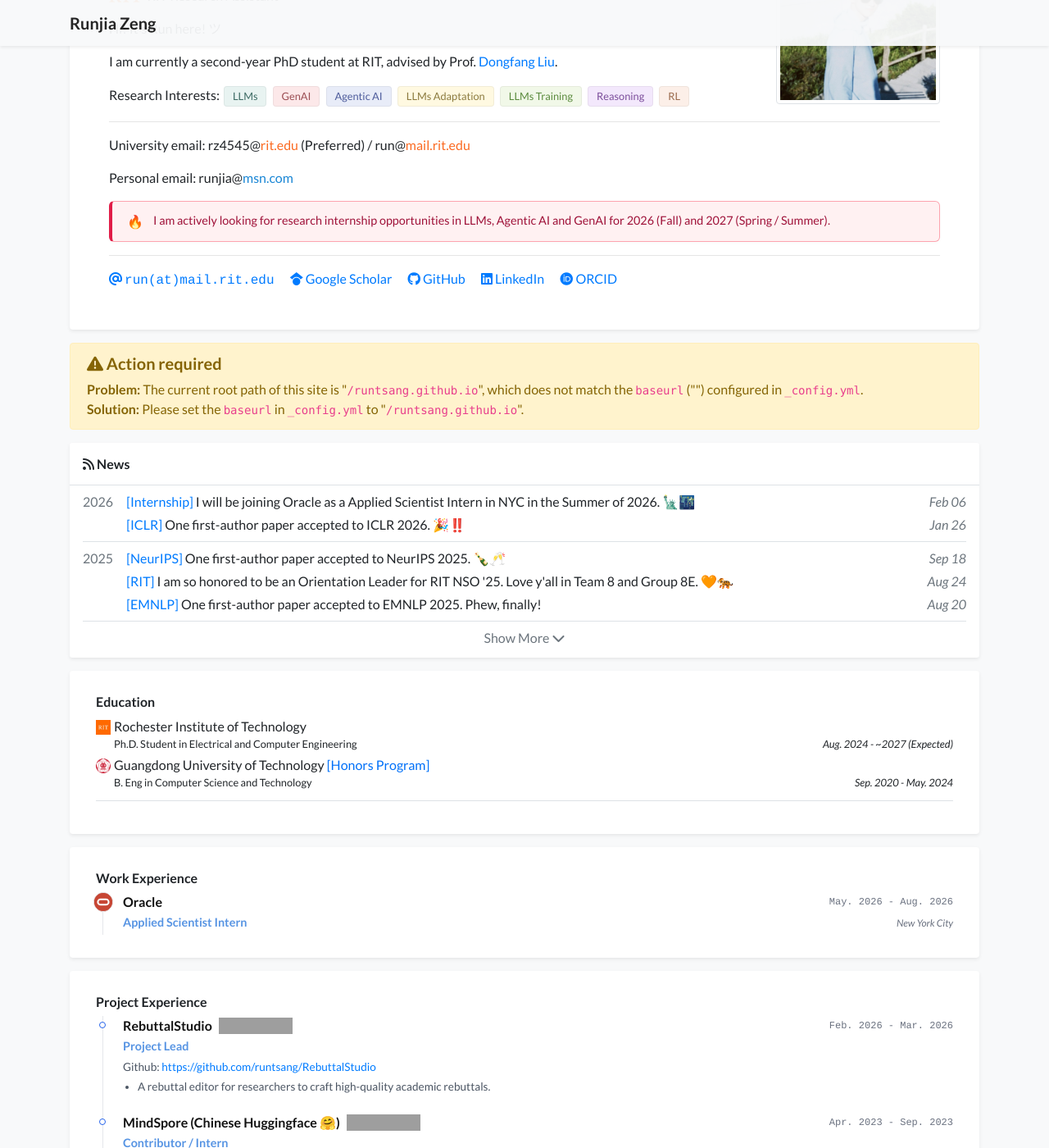
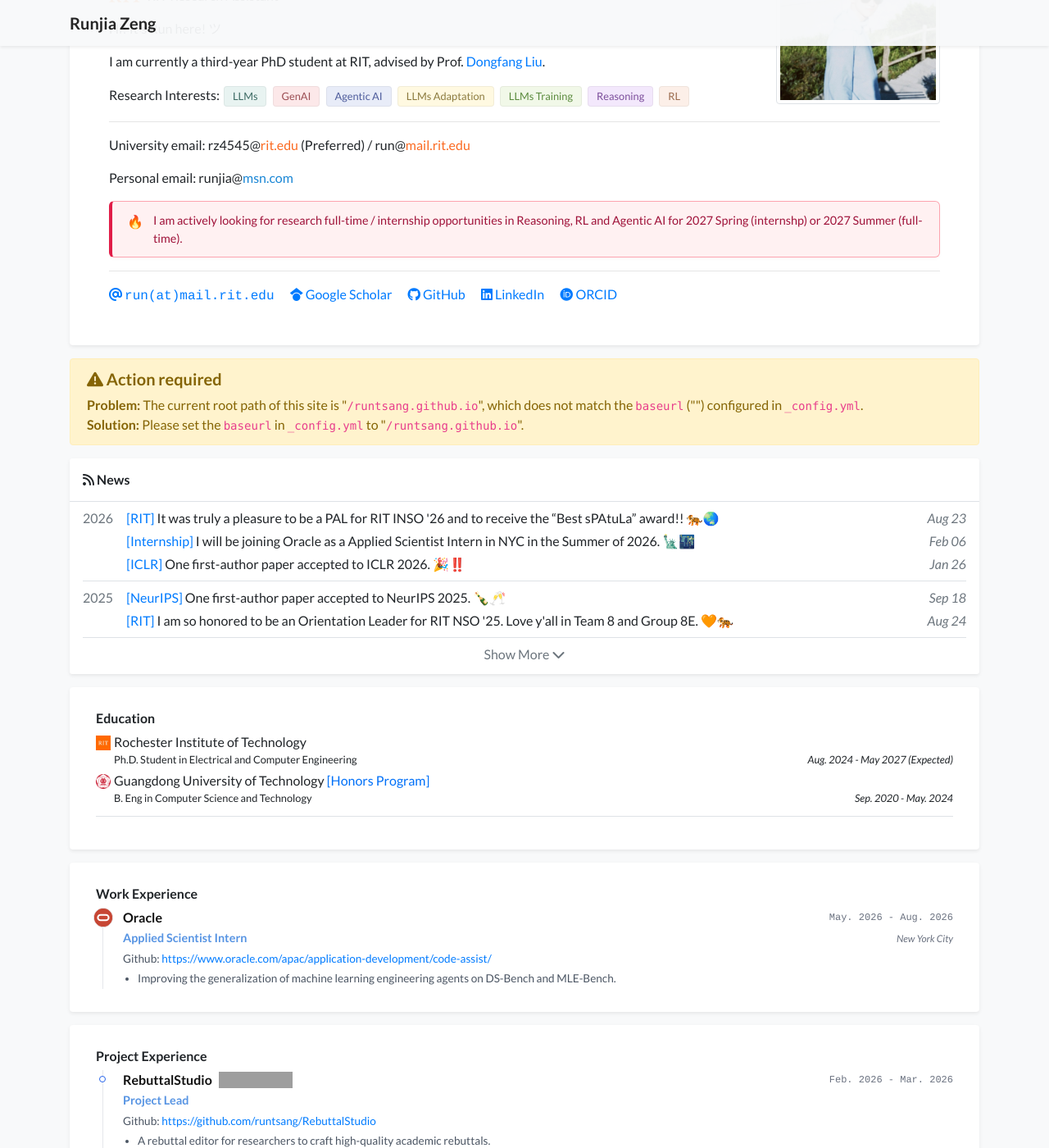
Before and after one commit to runtsang/runtsang.github.io, a Jekyll site: the page built from index.html, in a window 1280 px wide and 1400 px high, scrolled down 201 px. Shown: the whole window at 82% size. Built offline with Jekyll 4.4.1, drawn with Linux system fonts in a browser that asks for light colours; nearby versions of some CDN libraries; a style sheet for code colours, icons or effects is not loaded; some of the changed text lies outside the part shown; grey boxes are pictures that could not be loaded.

Commit message:
0823 update

```diff
--- a/_data/profile.yml
+++ b/_data/profile.yml
@@ -25,7 +25,7 @@
     Hi! It's Run here! ツ
   </p>
   <p>
-    I am currently a second-year PhD student at RIT, advised by Prof. <a href="https://dongfang-liu.github.io/" target="_blank">Dongfang Liu</a>.
+    I am currently a third-year PhD student at RIT, advised by Prof. <a href="https://dongfang-liu.github.io/" target="_blank">Dongfang Liu</a>.
   </p>
   <p>
     Research Interests:
@@ -47,7 +47,7 @@
   <div class="status-banner">
     <div style="font-size: 1rem;">🔥</div>
     <div>
-      I am actively looking for research internship opportunities in LLMs, Agentic AI and GenAI for 2026 (Fall) and 2027 (Spring / Summer).
+      I am actively looking for research full-time / internship opportunities in Reasoning, RL and Agentic AI for 2027 Spring (internshp) or 2027 Summer (full-time).
     </div>
   </div>
 
@@ -59,7 +59,7 @@
 - name: Rochester Institute of Technology
   logo: /assets/images/badges/RIT_orange.jpg
   position: Ph.D. Student in Electrical and Computer Engineering
-  date: Aug. 2024 - ~2027 (Expected)
+  date: Aug. 2024 - May 2027 (Expected)
 - name: Guangdong University of Technology <span style='color:#0070f8;'>[Honors Program]</span>
   logo: /assets/images/badges/Guangdong_University_of_Technology_Logo.svg.png
   position: B. Eng in Computer Science and Technology
@@ -71,6 +71,11 @@
   position: Applied Scientist Intern
   location: New York City
   date: May. 2026 - Aug. 2026
+  details: >-
+    Github: <a href="https://www.oracle.com/apac/application-development/code-assist/" target="_blank">https://www.oracle.com/apac/application-development/code-assist/</a>
+    <ul>
+      <li>Improving the generalization of machine learning engineering agents on DS-Bench and MLE-Bench.</li>
+    </ul>
 
 experience:
 - name: RebuttalStudio
@@ -84,7 +89,7 @@
     </ul>
 - name: MindSpore (Chinese Huggingface 🤗)
   github_repo: mindspore-lab/mindnlp
-  position: Contributor / Intern
+  position: Contributor
   date: Apr. 2023 - Sep. 2023
   details: >-
     Github: <a href="https://github.com/mindspore-lab/mindnlp" target="_blank">https://github.com/mindspore-lab/mindnlp</a>
@@ -92,7 +97,7 @@
       <li>Contributed to a community with 900+ Stars, 500+ Issues, and 1,800+ PRs.</li>
       <li>Provided users with a easy-to-use and high-performance SOTA LLMs. </li>
     </ul>
-- name: China Robot Competition & Robocup China Open
+- name: Robocup China Open
   position: Team Lead
   date: Sep. 2021 - Jan. 2022
   details: >-
@@ -103,7 +108,7 @@
 
 service:
 - role: Reviewer
-  venues: NeurIPS, ICML, TCSVT, MTA
+  venues: NeurIPS, ICML, AAAI, TCSVT, MTA
   note: 300+ papers reviewed
 
 awards:
@@ -121,6 +126,10 @@
     - First-author, Reinforcement Learning, Efficient Reasoning
 
 news:
+  - con: RIT
+    accepted: true
+    title: "It was truly a pleasure to be a PAL for RIT INSO '26 and to receive the “Best sPAtuLa” award!! 🐅🌏"
+    date: 2026-08-23 08:00:00 -0400
   - con: Internship
     accepted: true
     title: "I will be joining Oracle as a Applied Scientist Intern in NYC in the Summer of 2026. 🗽🌃"
```
